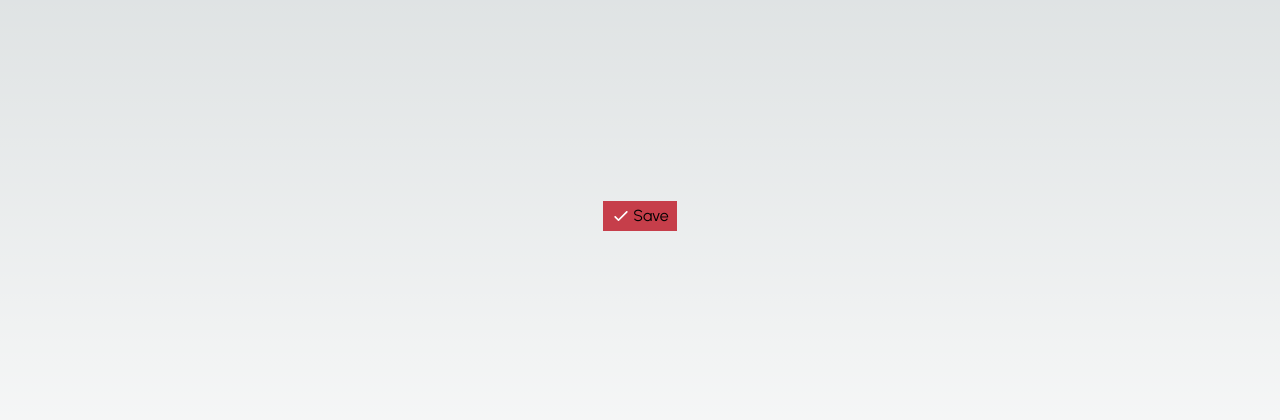
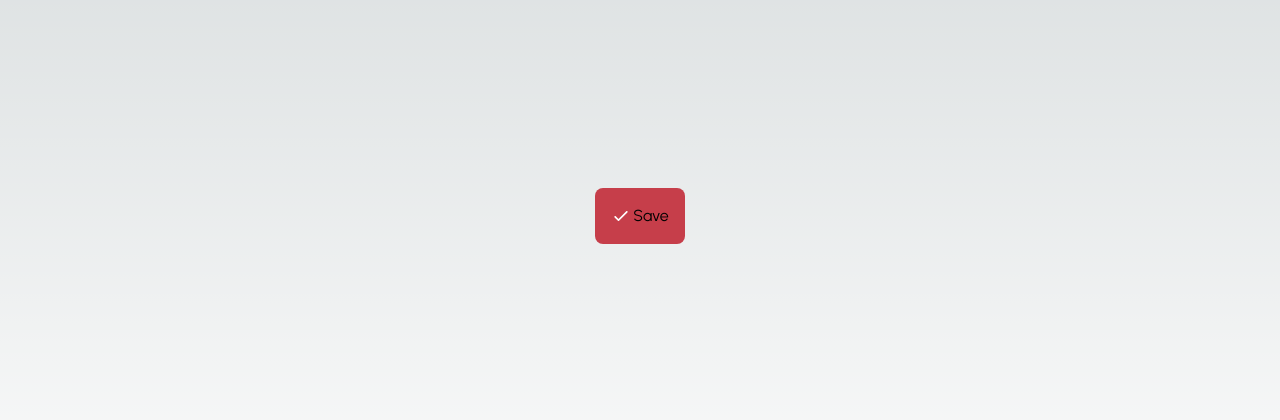
Before and after one commit to Fer-Win/oronium-task, a Next.js app: page /admin in a window 1280 px wide. Shown: the part 184-604 px from the top of the page. Built offline with nearby package versions, Linux system fonts and the light colour scheme.

Commit message:
feat : primary button component

```diff
--- a/app/components/ui/PrimaryButton.tsx
+++ b/app/components/ui/PrimaryButton.tsx
@@ -8,7 +8,7 @@ interface PrimaryButtonProps{
 
 const PrimaryButton :  React.FC<PrimaryButtonProps> = ({buttonText,icon,onClick}) => {
   return (
-    <div className='bg-[#C63E4A]  flex gap-[2px] px-[8px] py-[3px]'>
+    <div className='bg-[#C63E4A] rounded-lg flex gap-[2px] text-base px-[16px] py-[16px] hover:bg-[#de525e] cursor-pointer'>
         {icon}
         {buttonText}
     </div>
```
Also changed, not shown: public/oronium-logo.svg (added).
